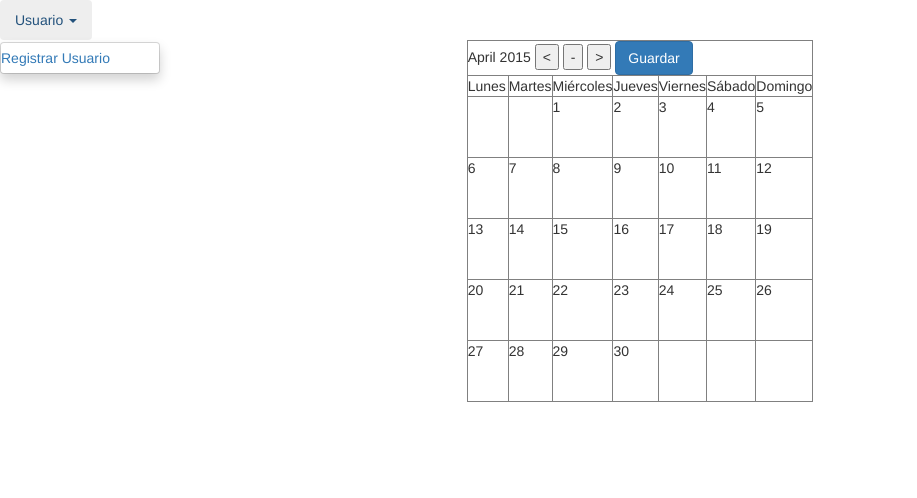
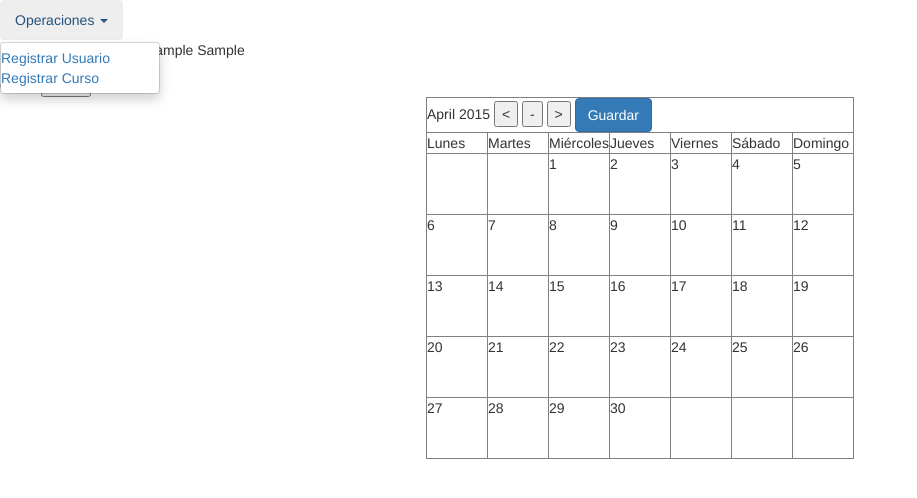
Before and after one commit to krzozk/Calendar-PHP-HTML5, a PHP site: page /calendar.php in a window 1280 px wide, after a click on "Operaciones". Shown: the top 498 px of the page, without its empty margins (0-917 px from the left). Run offline with PHP 8.4, Linux system fonts and the light colour scheme; tables that the repository leaves empty or names only in its code hold one stand-in row (values such as "Sample post"); some libraries are stand-ins or nearby versions.

Commit message:
Creación de curso, se añade el listado de usuarios y selector de color

```diff
--- a/calendar.php
+++ b/calendar.php
@@ -30,8 +30,8 @@ for ( $i=1;$i<=date( 't', strtotime( $month ) );$i++ ) {
 //requerimos solo la clase consultas
 require_once("class/class.consultas.php");
 /* Para consultar Personas */
-//$oDatosPersonas = new Persona;
-//$personas_registradas = $oDatosPersonas->obtenerPersonas();
+$oDatosPersonas = new Persona;
+$personas_registradas = $oDatosPersonas->obtenerPersonas();
 //print_r($personas_registradas);
 /* Para registrar Personas */
 //$oRegistroPersonas = new Persona;
@@ -39,8 +39,8 @@ require_once("class/class.consultas.php");
 //if($registro){ echo "Registro Satisfactorio"; }
 
 
+?>
 
-?>
 <!DOCTYPE html>
 <html lang="es">
 	<head>
@@ -66,10 +66,13 @@ require_once("class/class.consultas.php");
 		</style>
 
 		<script>
+			var personas = <?php echo json_encode($personas_registradas); ?> ;
 			var f=new Date();
+			var numdaysselected = 0;
 			$(document).ready(function(){
 				$("#lastmonth").on("click", function(){
 					$("#operacion").val(-1);
+					numdaysselected--;
 					$('#mes').submit();
 				});
 				$("#today").on("click", function(){
@@ -78,19 +81,23 @@ require_once("class/class.consultas.php");
 				});
 				$("#nextmonth").on("click", function(){
 					$("#operacion").val(+1);
+					numdaysselected++;
 					$('#mes').submit();
 				});
 
 				$("#cursofechas").on("click", function(){
-					$("#operacion").val(+1);
-					$('#mes').submit();
+
 				});
 
 				$('[data-daydiv="daydiv"]').on("click", function(){
 					var className = $(this).attr('class');
-					alert(className);
 					if(className == '' || className == null){
 						$( this ).addClass( "dayselected" );
+						var msg = "";
+						msg = "<div data-id>"+
+							""
+							+"</div>";
+						$("#thanks").html(msg);
 					}else{
 						$( this ).removeClass( "dayselected" );
 					}
@@ -100,7 +107,7 @@ require_once("class/class.consultas.php");
 			});
 
 			$(function() {
-			//twitter bootstrap script
+				//twitter bootstrap script
 				$("button#submitusuario").click(function(){
 					$.ajax({
 						type: "POST",
@@ -110,6 +117,21 @@ require_once("class/class.consultas.php");
 							$("#thanks").html(msg);
 							$('form.usuario')[0].reset();
 							$("#form-content").modal('hide');
+						},
+						error: function(){
+							alert("failure");
+						}
+					});
+				});
+				$("button#submitcurso").click(function(){
+					$.ajax({
+						type: "POST",
+						url: "crearcurso.php",
+						data: $('form.curso').serialize(),
+						success: function(msg){
+							$("#thanks").html(msg);
+							$('form.curso')[0].reset();
+							$("#form-curso").modal('hide');
 						},
 						error: function(){
 							alert("failure");
@@ -126,16 +148,30 @@ require_once("class/class.consultas.php");
 		<a class="dropdown-toggle"
 		   data-toggle="dropdown"
 		   href="#">
-			Usuario
+			Operaciones
 			<b class="caret"></b>
 		  </a>
 		<ul class="dropdown-menu">
 		  <!-- links -->
 		  <a data-toggle="modal" href="#form-content" >Registrar Usuario</a>
+		  <a data-toggle="modal" href="#form-curso" >Registrar Curso</a>
 		</ul>
 	  </li>
 	</ul>
-	<div class="container">
+
+	<div class="usuarios">
+		<ul>
+		<?php
+			foreach($personas_registradas as $clave => $valor){
+				echo '<li data-id='.$valor['id'].'>'.
+					$valor['nombre'].' '.$valor['apellido_paterno'].' '.$valor['apellido_materno']
+				.'</li>';
+			}
+		?>
+		</ul>
+		Color: <input name="color" type="color" value="#f3f3f3"/>
+
+	</div>
 		<div id="thanks"></div>
 		<table border="1">
 			<thead>
@@ -177,8 +213,7 @@ require_once("class/class.consultas.php");
 			</tbody>
 		</table>
 
-		<div class="container">
-
+	<div class="container">
 		<!-- model content -->
 		<div id="form-content" class="modal hide fade in" style="display: none; ">
 			<div class="modal-header">
@@ -207,5 +242,32 @@ require_once("class/class.consultas.php");
 			</div>
 		</div>
 	</div>
+
+	<div class="container">
+		<!-- model content -->
+		<div id="form-curso" class="modal hide fade in" style="display: none; ">
+			<div class="modal-header">
+				<a class="close" data-dismiss="modal">×</a>
+				<h3>Registrar Curso</h3>
+			</div>
+			<div>
+				<form class="curso" >
+					<fieldset>
+						<div class="modal-body">
+							<ul class="nav nav-list">
+								<li class="nav-header">Nombre</li>
+								<li><input class="input-xlarge" value="" type="text" name="nombre" value=""></li>
+							</ul>
+						</div>
+					</fieldset>
+				</form>
+			</div>
+			<div class="modal-footer">
+				<button class="btn btn-success" id="submitcurso">Guardar</button>
+				<a href="#" class="btn" data-dismiss="modal">Cerrar</a>
+			</div>
+		</div>
+	</div>
+
 	</body>
 </html>
--- a/class/class.consultas.php
+++ b/class/class.consultas.php
@@ -98,14 +98,14 @@ class Curso
 	} //Termina funcion obtenerCursos();
 
 
-	public function registrarPersonas($nombre,$apellido,$edad){
+	public function registrarCurso($nombre){
         $registrar = false; //creamos una variable de control
-		$consulta = "INSERT INTO cursos
+		$consulta = "INSERT INTO cursos(nombre,creado)
 					VALUES (:nombre, :creado)";
 
 		//VALORES PARA REGISTRO
 		$valores = array("nombre"=>$nombre,
-						"creado"=>new Date());
+						"creado"=>date('Y-m-d'));
 
 		$oConexion = new conectorDB; //instanciamos conector
 		$registrar = $oConexion->consultarBD($consulta, $valores);
--- a/style.css
+++ b/style.css
@@ -12,6 +12,6 @@ td:hover{
 }
 
 td div{
-	width: 40px;
+	width: 60px;
 	height: 40px;
 }
```
